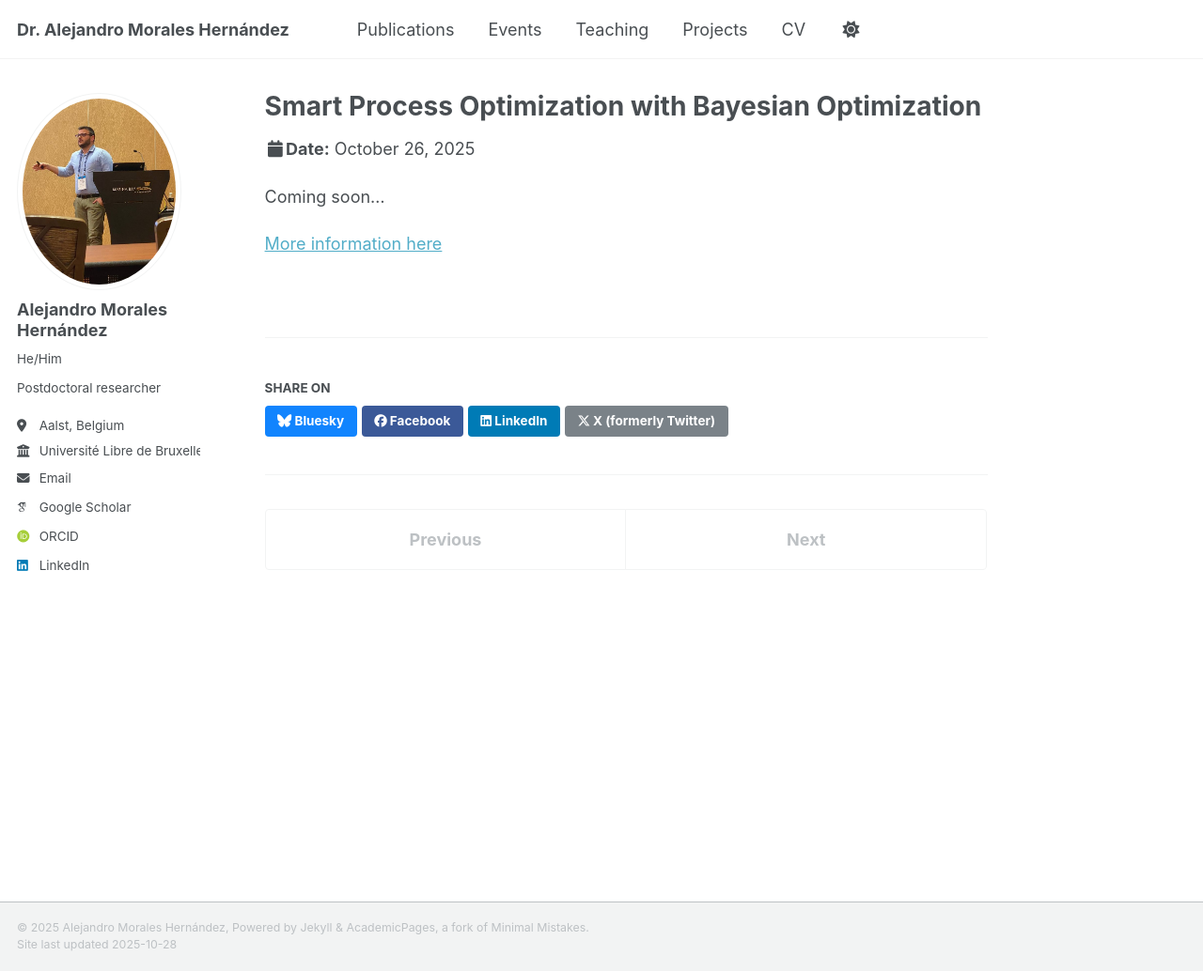
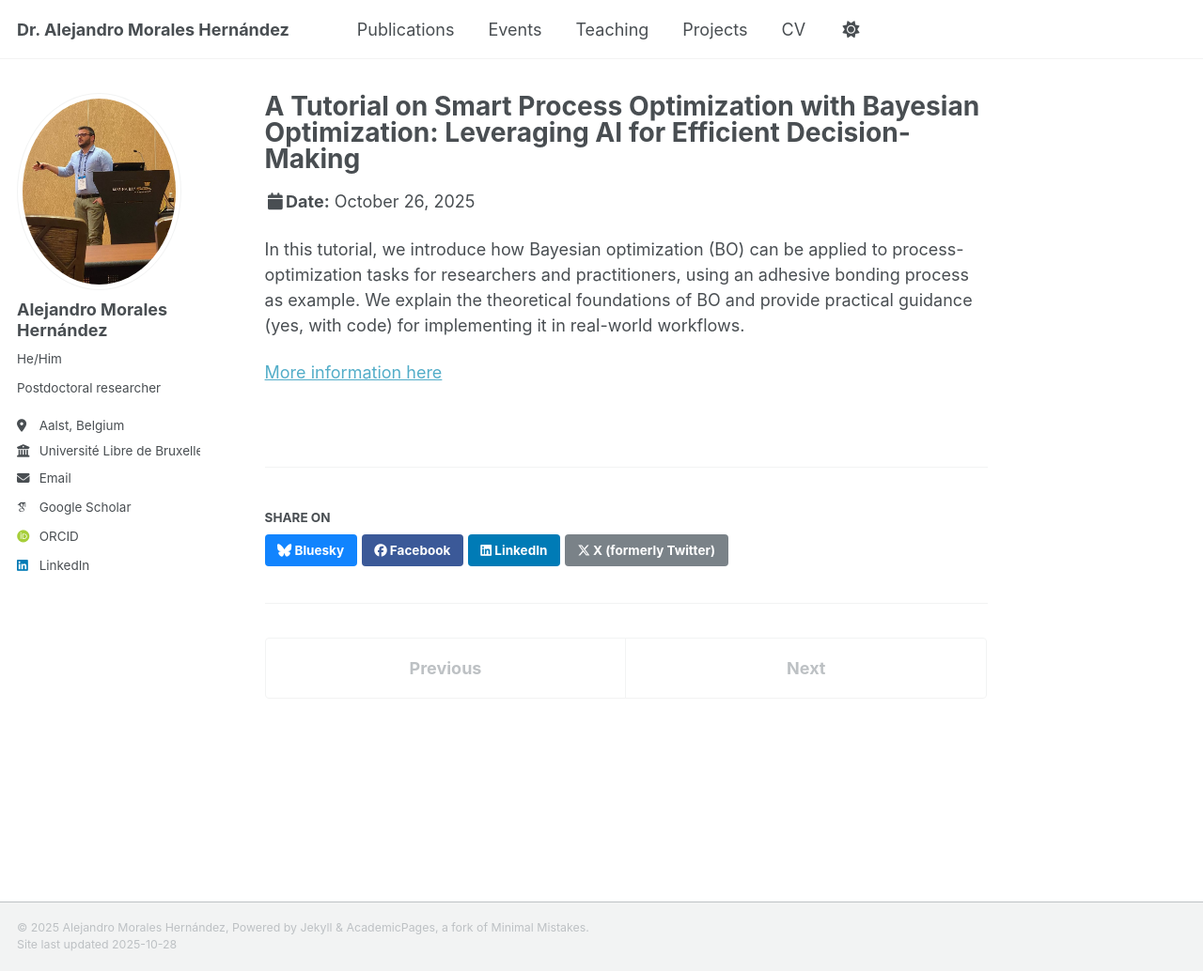
Before and after one commit to alejandro3500/alejandro3500.github.io, a Jekyll site: the page built from _talks/2025-10-26-tutorial-1.md, in a window 1280 px wide and 1034 px high. Shown: the whole window at 94% size. Built offline with Jekyll 4.4.1, drawn with Linux system fonts in a browser that asks for light colours; some web fonts are replaced; a script that is not in the unit is left out.

Commit message:
Updating the information of the tutorial

```diff
--- a/_talks/2025-10-26-tutorial-1.md
+++ b/_talks/2025-10-26-tutorial-1.md
@@ -1,5 +1,5 @@
 ---
-title: "Smart Process Optimization with Bayesian Optimization"
+title: "A Tutorial on Smart Process Optimization with Bayesian Optimization: Leveraging AI for Efficient Decision-Making"
 collection: talks
 type: "Tutorial"
 permalink: /talks/2025-10-26-tutorial-1
@@ -8,6 +8,6 @@ date: 2025-10-26
 location: "Bologna, Italy"
 ---
 
-Coming soon...
+In this tutorial, we introduce how Bayesian optimization (BO) can be applied to process-optimization tasks for researchers and practitioners, using an adhesive bonding process as example. We explain the theoretical foundations of BO and provide practical guidance (yes, with code) for implementing it in real-world workflows.
 
 [More information here](https://ecaiprocessopt2025.wordpress.com/)
```
